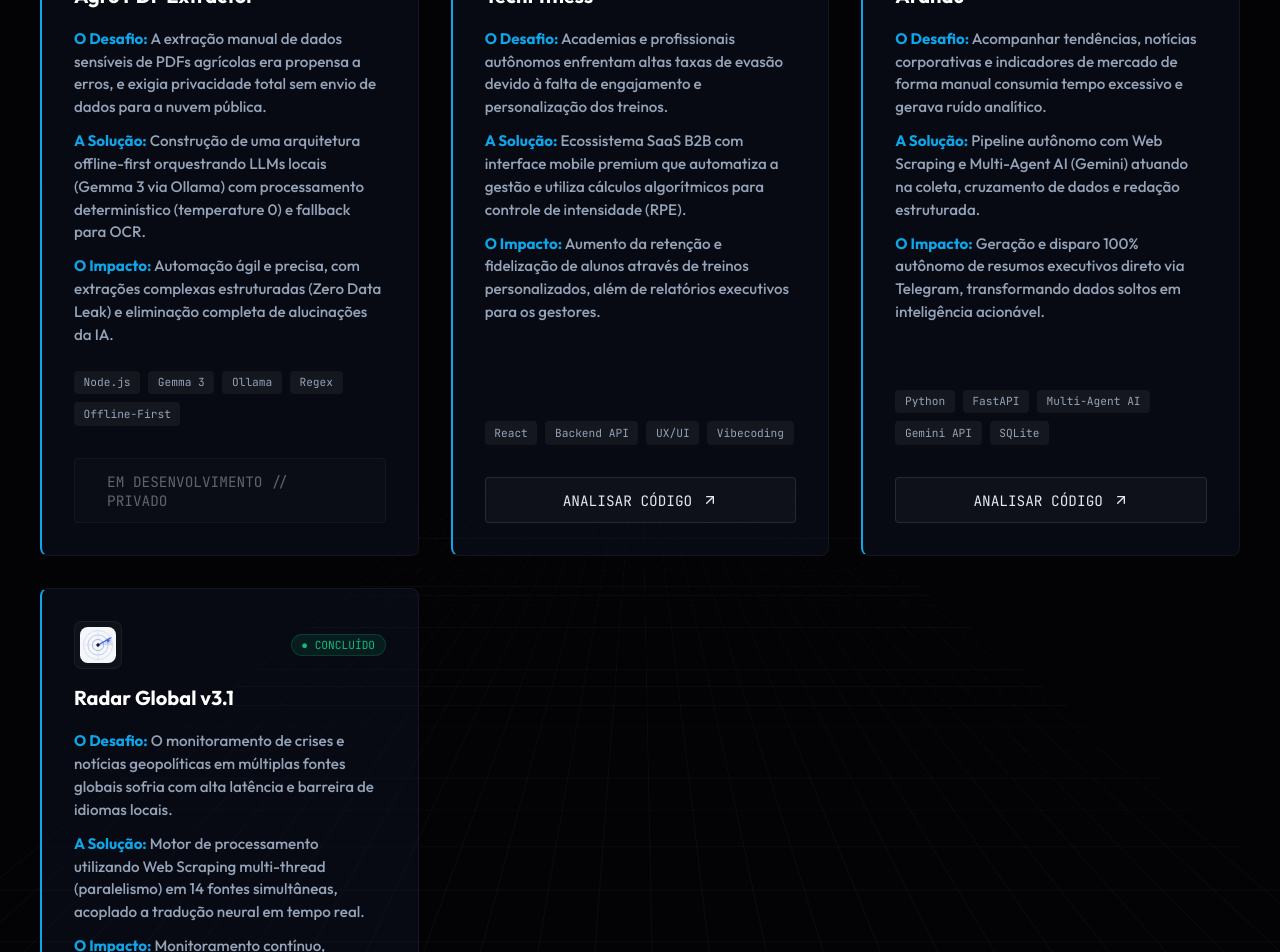
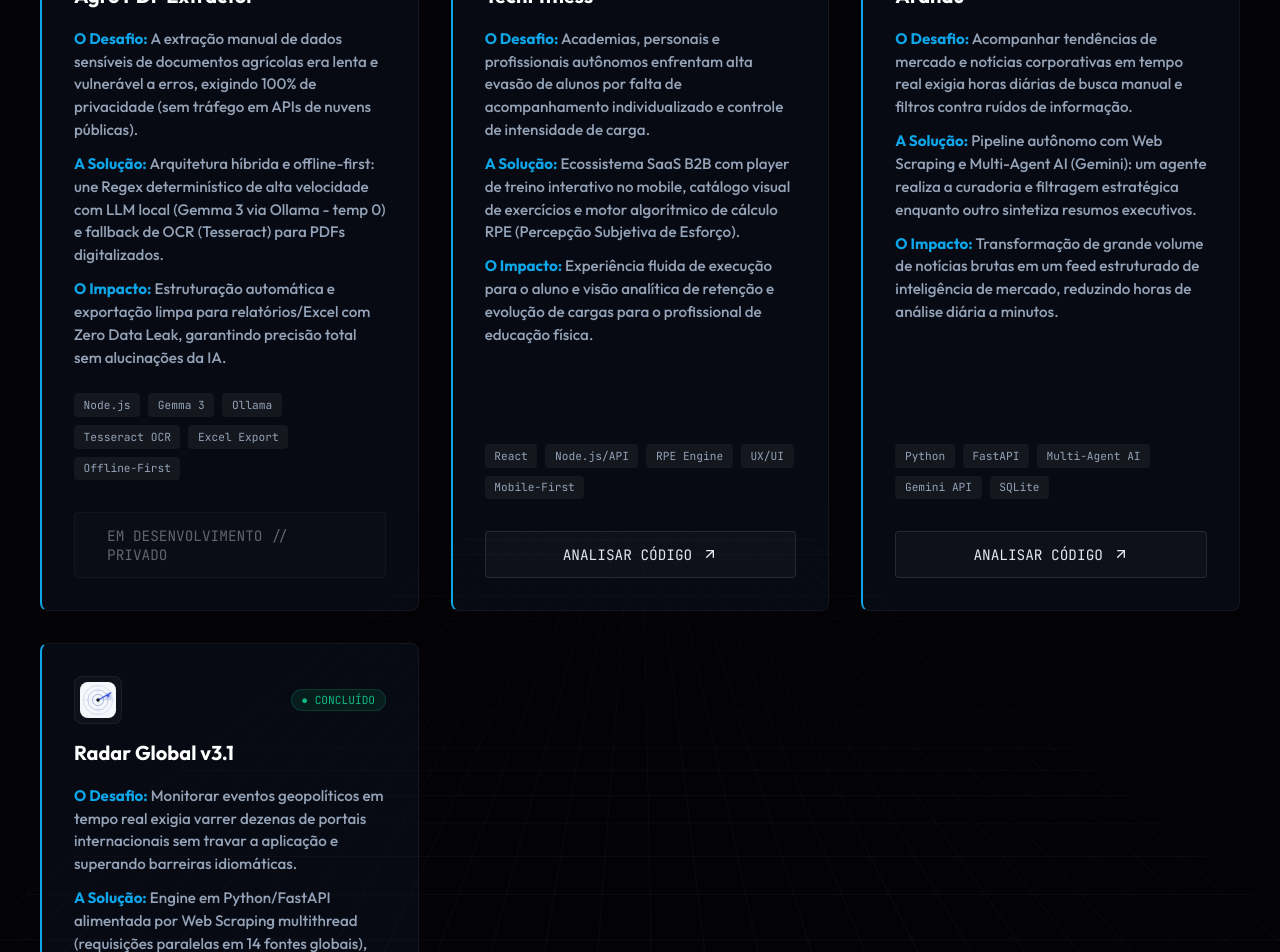
Before and after one commit to cassianoomotta/cassianoomotta.github.io, a React (Vite) app: page / in a window 1280 px wide. Shown: the part 940-1892 px from the top of the page. Built offline with nearby package versions, Linux system fonts and the light colour scheme.

Commit message:
docs: ajusta descricoes para precisao tecnica e remove mencao ao Telegram no Arandu

```diff
--- a/src/Projetos.jsx
+++ b/src/Projetos.jsx
@@ -8,11 +8,11 @@ const projectsData = [
     logoUrl: '/agro-logo.svg',
     icon: <Database color="var(--ai-primary)" />,
     description: {
-      desafio: 'A extração manual de dados sensíveis de PDFs agrícolas era propensa a erros, e exigia privacidade total sem envio de dados para a nuvem pública.',
-      solucao: 'Construção de uma arquitetura offline-first orquestrando LLMs locais (Gemma 3 via Ollama) com processamento determinístico (temperature 0) e fallback para OCR.',
-      impacto: 'Automação ágil e precisa, com extrações complexas estruturadas (Zero Data Leak) e eliminação completa de alucinações da IA.'
+      desafio: 'A extração manual de dados sensíveis de documentos agrícolas era lenta e vulnerável a erros, exigindo 100% de privacidade (sem tráfego em APIs de nuvens públicas).',
+      solucao: 'Arquitetura híbrida e offline-first: une Regex determinístico de alta velocidade com LLM local (Gemma 3 via Ollama - temp 0) e fallback de OCR (Tesseract) para PDFs digitalizados.',
+      impacto: 'Estruturação automática e exportação limpa para relatórios/Excel com Zero Data Leak, garantindo precisão total sem alucinações da IA.'
     },
-    tech: ['Node.js', 'Gemma 3', 'Ollama', 'Regex', 'Offline-First'],
+    tech: ['Node.js', 'Gemma 3', 'Ollama', 'Tesseract OCR', 'Excel Export', 'Offline-First'],
     link: 'https://github.com/cassianoomotta'
   },
   {
@@ -21,11 +21,11 @@ const projectsData = [
     logoUrl: '/techfitness-logo.png',
     icon: <Smartphone color="var(--ai-secondary)" />,
     description: {
-      desafio: 'Academias e profissionais autônomos enfrentam altas taxas de evasão devido à falta de engajamento e personalização dos treinos.',
-      solucao: 'Ecossistema SaaS B2B com interface mobile premium que automatiza a gestão e utiliza cálculos algorítmicos para controle de intensidade (RPE).',
-      impacto: 'Aumento da retenção e fidelização de alunos através de treinos personalizados, além de relatórios executivos para os gestores.'
+      desafio: 'Academias, personais e profissionais autônomos enfrentam alta evasão de alunos por falta de acompanhamento individualizado e controle de intensidade de carga.',
+      solucao: 'Ecossistema SaaS B2B com player de treino interativo no mobile, catálogo visual de exercícios e motor algorítmico de cálculo RPE (Percepção Subjetiva de Esforço).',
+      impacto: 'Experiência fluida de execução para o aluno e visão analítica de retenção e evolução de cargas para o profissional de educação física.'
     },
-    tech: ['React', 'Backend API', 'UX/UI', 'Vibecoding'],
+    tech: ['React', 'Node.js/API', 'RPE Engine', 'UX/UI', 'Mobile-First'],
     link: 'https://github.com/cassianoomotta/TechFitness'
   },
   {
@@ -34,9 +34,9 @@ const projectsData = [
     logoUrl: '/arandu-logo.svg',
     icon: <Layout color="var(--ai-primary)" />,
     description: {
-      desafio: 'Acompanhar tendências, notícias corporativas e indicadores de mercado de forma manual consumia tempo excessivo e gerava ruído analítico.',
-      solucao: 'Pipeline autônomo com Web Scraping e Multi-Agent AI (Gemini) atuando na coleta, cruzamento de dados e redação estruturada.',
-      impacto: 'Geração e disparo 100% autônomo de resumos executivos direto via Telegram, transformando dados soltos em inteligência acionável.'
+      desafio: 'Acompanhar tendências de mercado e notícias corporativas em tempo real exigia horas diárias de busca manual e filtros contra ruídos de informação.',
+      solucao: 'Pipeline autônomo com Web Scraping e Multi-Agent AI (Gemini): um agente realiza a curadoria e filtragem estratégica enquanto outro sintetiza resumos executivos.',
+      impacto: 'Transformação de grande volume de notícias brutas em um feed estruturado de inteligência de mercado, reduzindo horas de análise diária a minutos.'
     },
     tech: ['Python', 'FastAPI', 'Multi-Agent AI', 'Gemini API', 'SQLite'],
     link: 'https://github.com/cassianoomotta/arandu'
@@ -47,11 +47,11 @@ const projectsData = [
     logoUrl: '/radar-logo.svg',
     icon: <FileText color="var(--ai-secondary)" />,
     description: {
-      desafio: 'O monitoramento de crises e notícias geopolíticas em múltiplas fontes globais sofria com alta latência e barreira de idiomas locais.',
-      solucao: 'Motor de processamento utilizando Web Scraping multi-thread (paralelismo) em 14 fontes simultâneas, acoplado a tradução neural em tempo real.',
-      impacto: 'Monitoramento contínuo, centralizado e de altíssimo desempenho, entregando informações cruciais traduzidas sem delay de processamento.'
+      desafio: 'Monitorar eventos geopolíticos em tempo real exigia varrer dezenas de portais internacionais sem travar a aplicação e superando barreiras idiomáticas.',
+      solucao: 'Engine em Python/FastAPI alimentada por Web Scraping multithread (requisições paralelas em 14 fontes globais), tradução neural automática e captura Open Graph.',
+      impacto: 'Feed geopolítico centralizado, rico em metadados visuais e traduzido instantaneamente sem gargalos de latência de rede.'
     },
-    tech: ['FastAPI', 'Python', 'Web Scraping', 'Multithreading'],
+    tech: ['Python', 'FastAPI', 'Multithreading', 'Deep-Translator', 'Open Graph'],
     link: 'https://github.com/cassianoomotta/app-noticias'
   }
 ];
```
